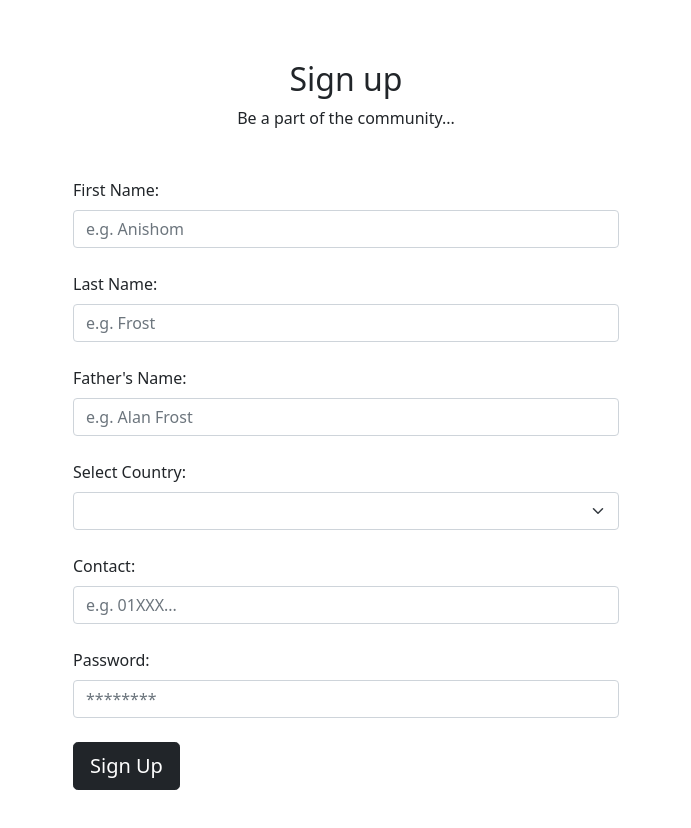
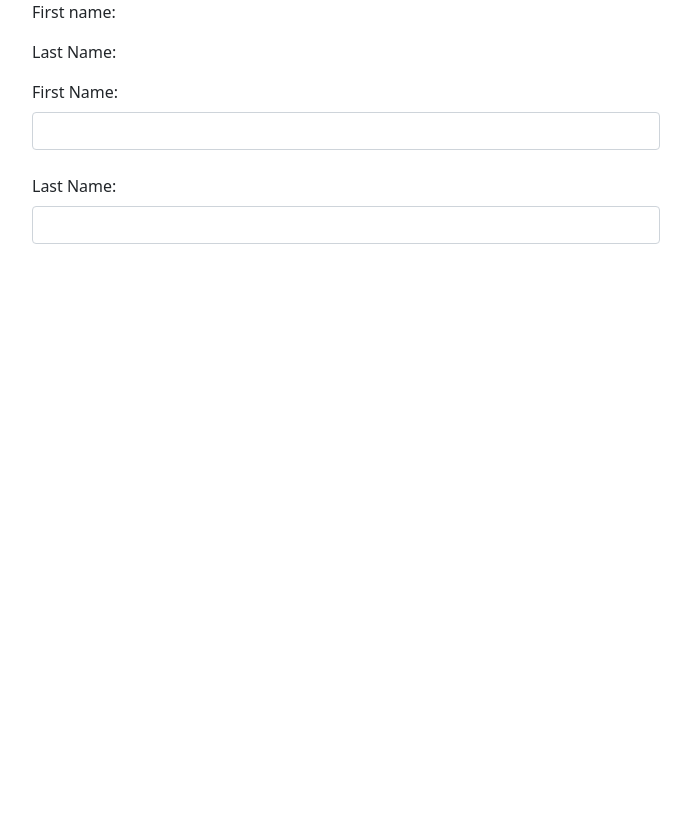
Before and after one commit to mohsina-rifa/Workshop, a Vue app: page / in a window 1280 px wide. Shown: the top 828 px of the page, without its empty margins (294-985 px from the left). After the commit the page ends 800 px from the top, so only its background shows below. Built offline with nearby package versions, Linux system fonts and the light colour scheme.

Commit message:
Added reusable text input

```diff
--- a/src/App.vue
+++ b/src/App.vue
@@ -1,9 +1,11 @@
 <script setup lang="ts">
-import Member from './components/Member.vue';
+// import Member from './components/Member.vue';
+import AddForm from "./components/AddForm.vue";
 </script>
 
 <template>
-  <Member/>
+<!--  <Member/>-->
+  <AddForm/>
 </template>
 
 <style scoped>
--- /dev/null
+++ b/src/components/AddForm.vue
@@ -0,0 +1,30 @@
+<script setup lang="ts">
+import {ref} from "vue";
+import TextInput from "../reusable/TextInput.vue";
+
+type Student = {
+  firstName: string,
+  lastName: string,
+}
+
+const student = ref<Student>({
+  firstName: "",
+  lastName: "",
+})
+</script>
+
+<template>
+  <div class="row justify-content-center">
+
+    <div class="col-6">
+      <p>First name: {{student.firstName}}</p>
+      <p>Last Name: {{student.lastName}}</p>
+      <form>
+        <TextInput id="firstName" v-model="student.firstName" label="First Name:" />
+        <TextInput id="lastName" v-model="student.lastName" label="Last Name:" />
+      </form>
+    </div>
+  </div>
+
+
+</template>
--- /dev/null
+++ b/src/reusable/TextInput.vue
@@ -0,0 +1,39 @@
+<script setup lang="ts">
+defineProps({
+  modelValue: {
+    required: true,
+    type: String,
+  },
+  label: {
+    required: false,
+    type: String,
+    default: "",
+  },
+  id: {
+    required: true,
+    type: String,
+  },
+})
+
+const emit = defineEmits(["update:modelValue"])
+
+const handleInput = (event: Event) => {
+  const target = event.target as HTMLInputElement;
+  emit("update:modelValue", target.value);
+}
+</script>
+
+<template>
+  <div>
+    <label :for="id" class="form-label">{{label}}</label>
+    <div class="mb-4 input-group">
+      <input
+        type="text"
+        :id="id"
+        class="form-control"
+        :value="modelValue"
+        @input="handleInput"
+      />
+    </div>
+  </div>
+</template>
```
Also changed, not shown: src/reusable/Dropdown.vue (added).
